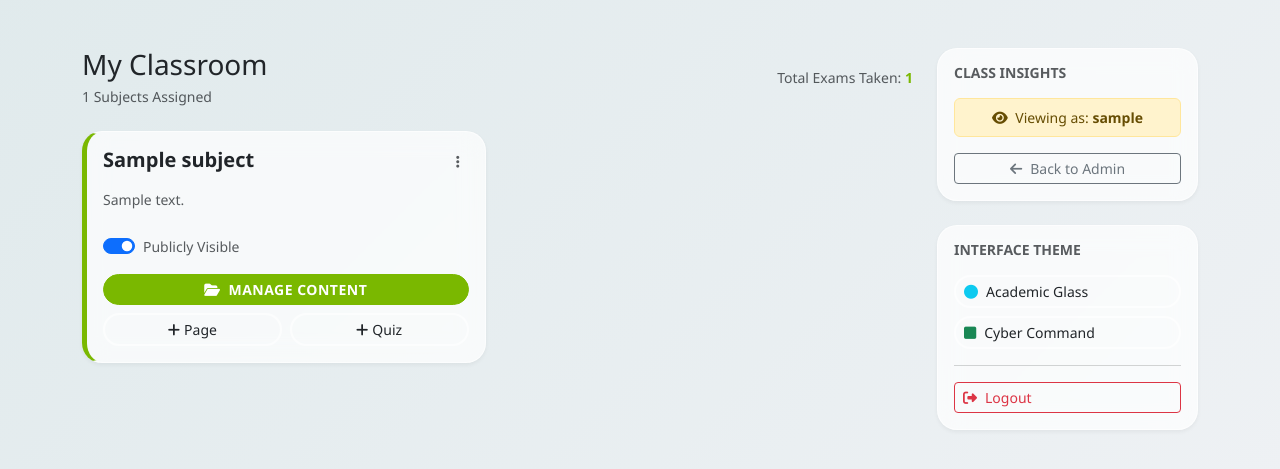
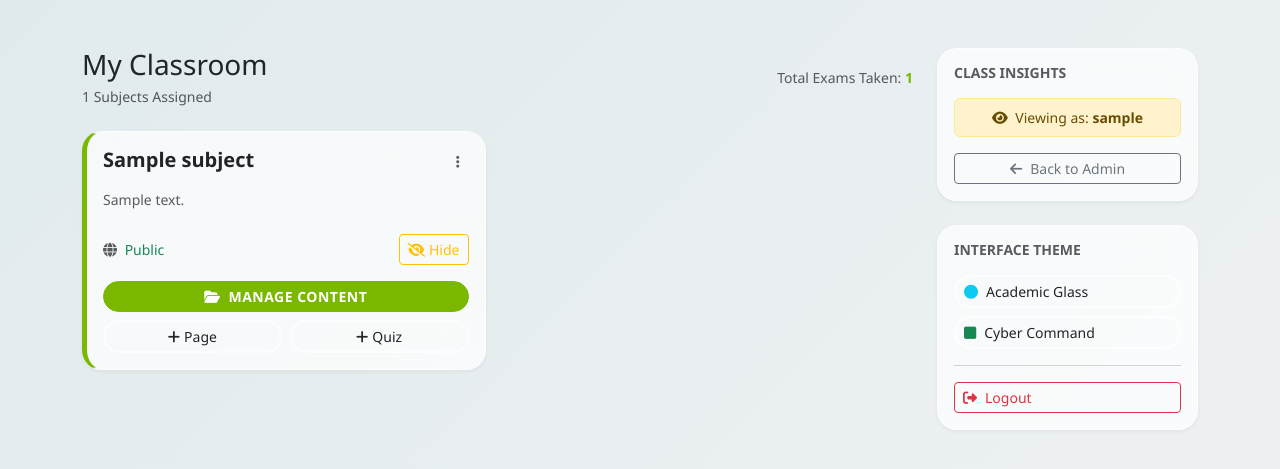
Before and after one commit to havin231/StatInfoProject, a Flask app: page /admin/view_teacher/1 in a window 1280 px wide. Shown: the part 57-526 px from the top of the page. Run offline with Flask 3, Linux system fonts and the light colour scheme; a user stored in the database is signed in; tables that the repository leaves empty hold one stand-in row (values such as "Sample post").

Commit message:
feat: Fix subject visibility toggle and update backup/restore to include is_public field

```diff
--- a/app/routes.py
+++ b/app/routes.py
@@ -762,20 +762,24 @@ def toggle_visibility(subject_id):
     TOGGLE SUBJECT VISIBILITY
 
     Allows Teachers and Admins to show/hide a subject on the public homepage.
+    Uses a traditional form POST + redirect for maximum reliability.
     """
     subject = Subject.query.get_or_404(subject_id)
 
     # Permission Check: Must be Admin OR Owner
     if not current_user.is_admin and subject.teacher_id != current_user.id:
-        return jsonify(success=False, message="Permission denied"), 403
+        abort(403)
 
     try:
         subject.is_public = not subject.is_public
         db.session.commit()
-        return jsonify(success=True, is_public=subject.is_public)
+        status = "visible" if subject.is_public else "hidden"
+        flash(f'Subject "{subject.name}" is now {status} on the public homepage.', 'success')
     except Exception as e:
         db.session.rollback()
-        return jsonify(success=False, message=str(e)), 500
+        flash(f'Error updating visibility: {str(e)}', 'danger')
+
+    return redirect(url_for('main.teacher_dashboard'))
 
 
 @main.route('/admin/add_teacher', methods=['POST'])
@@ -2094,13 +2098,13 @@ def export_full_backup():
             w_obj.writerow([staff.id, staff.username, staff.email, staff.password_hash, staff.is_admin])
         master_zip.writestr('1_users.csv', s_obj.getvalue())
 
-        # 2. Subjects (The missing piece)
+        # 2. Subjects (with visibility flag)
         s_obj = io.StringIO()
         s_obj.write('\ufeff')
         w_obj = csv.writer(s_obj, quoting=csv.QUOTE_ALL)
-        w_obj.writerow(['ID', 'Name', 'Slug', 'Description', 'Teacher_ID'])
+        w_obj.writerow(['ID', 'Name', 'Slug', 'Description', 'Teacher_ID', 'Is_Public'])
         for subj in Subject.query.all():
-            w_obj.writerow([subj.id, subj.name, subj.slug, subj.description, subj.teacher_id])
+            w_obj.writerow([subj.id, subj.name, subj.slug, subj.description, subj.teacher_id, subj.is_public])
         master_zip.writestr('2_subjects.csv', s_obj.getvalue())
 
         # 3. Students (with all fields including email and timestamps)
@@ -2309,14 +2313,19 @@ def restore_system():
                         db.session.add(u)
                 db.session.commit()
 
-                # B. Subjects
+                # B. Subjects (with visibility flag)
                 for row in stream_csv('2_subjects.csv'):
+                    # Backwards compatible: older backups may not have Is_Public
+                    is_public_val = True
+                    if 'Is_Public' in row:
+                        is_public_val = (row['Is_Public'] == 'True')
                     db.session.add(Subject(
                         id=int(row['ID']),
                         name=row['Name'],
                         slug=row['Slug'],
                         description=row['Description'],
-                        teacher_id=int(row['Teacher_ID'])
+                        teacher_id=int(row['Teacher_ID']),
+                        is_public=is_public_val
                     ))
                 db.session.commit()
 
--- a/app/templates/teacher/dashboard.html
+++ b/app/templates/teacher/dashboard.html
@@ -126,15 +126,28 @@
 
                         <!-- Action Area -->
                         <div class="mt-auto">
-                            <!-- Visibility Toggle -->
-                            <div class="form-check form-switch mb-3">
-                                <input class="form-check-input" type="checkbox" id="visSwitch{{ sub.id }}" {% if
-                                    sub.is_public %}checked{% endif %}
-                                    onchange="toggleSubjectVisibility({{ sub.id }}, this)">
-                                <label class="form-check-label small text-muted" for="visSwitch{{ sub.id }}">
-                                    Publicly Visible
-                                </label>
-                            </div>
+                            <!-- Visibility Toggle (Form POST) -->
+                            <form method="POST" action="/subject/{{ sub.id }}/toggle_visibility" class="mb-3">
+                                <input type="hidden" name="csrf_token" value="{{ csrf_token() }}">
+                                <div class="d-flex align-items-center justify-content-between">
+                                    <span class="small text-muted">
+                                        <i class="fas fa-globe me-1"></i>
+                                        {% if sub.is_public %}
+                                        <span class="text-success">Public</span>
+                                        {% else %}
+                                        <span class="text-danger">Hidden</span>
+                                        {% endif %}
+                                    </span>
+                                    <button type="submit"
+                                        class="btn btn-sm {% if sub.is_public %}btn-outline-warning{% else %}btn-outline-success{% endif %}">
+                                        {% if sub.is_public %}
+                                        <i class="fas fa-eye-slash me-1"></i>Hide
+                                        {% else %}
+                                        <i class="fas fa-eye me-1"></i>Show
+                                        {% endif %}
+                                    </button>
+                                </div>
+                            </form>
 
                             <!-- Primary Action -->
                             <div class="d-grid mb-2">
@@ -177,35 +190,3 @@
     </div>
 </div>
 {% endblock %}
-
-<script>
-    function toggleSubjectVisibility(subjectId, checkbox) {
-        const csrfToken = document.querySelector('meta[name="csrf-token"]').getAttribute('content');
-
-        checkbox.disabled = true;
-
-        fetch(`/subject/${subjectId}/toggle_visibility`, {
-            method: 'POST',
-            headers: {
-                'Content-Type': 'application/json',
-                'X-CSRFToken': csrfToken
-            }
-        })
-            .then(response => response.json())
-            .then(data => {
-                checkbox.disabled = false;
-                if (data.success) {
-                    console.log(`Subject ${subjectId} visibility: ${data.is_public}`);
-                } else {
-                    alert('Error updating visibility: ' + (data.message || 'Unknown error'));
-                    checkbox.checked = !checkbox.checked; // Revert
-                }
-            })
-            .catch(error => {
-                console.error('Error:', error);
-                checkbox.disabled = false;
-                checkbox.checked = !checkbox.checked; // Revert
-                alert('Communication error with server.');
-            });
-    }
-</script>
```
Also changed, not shown: app/templates/admin_dashboard.html (+22 -41 lines).
